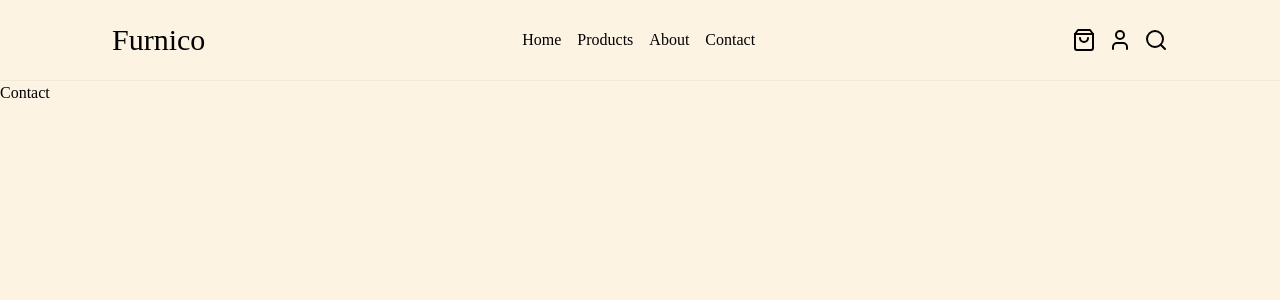
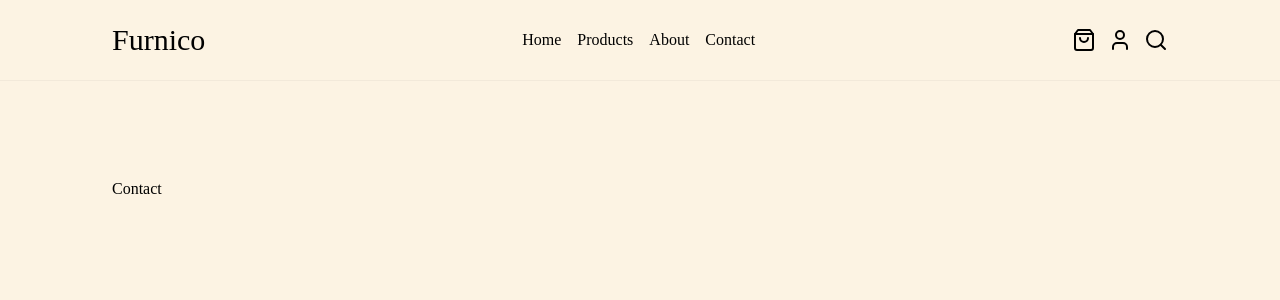
Before and after one commit to DarkoM996/furnico-ecom, a React (Vite) app: page /contact in a window 1280 px wide. Shown: the top 300 px of the page. Built offline with nearby package versions, Linux system fonts and the light colour scheme.

Commit message:
new seciton design

```diff
--- a/src/pages/Contact.tsx
+++ b/src/pages/Contact.tsx
@@ -1,7 +1,11 @@
 import React from "react";
 
 const Contact = () => {
-  return <div>Contact</div>;
+  return (
+    <section className="max-w-screen-3xl mx-auto w-full h-fit relative px-6 py-8 md:px-10 py:py-12 lg:px-28 lg:py-24">
+      Contact
+    </section>
+  );
 };
 
 export default Contact;
```
